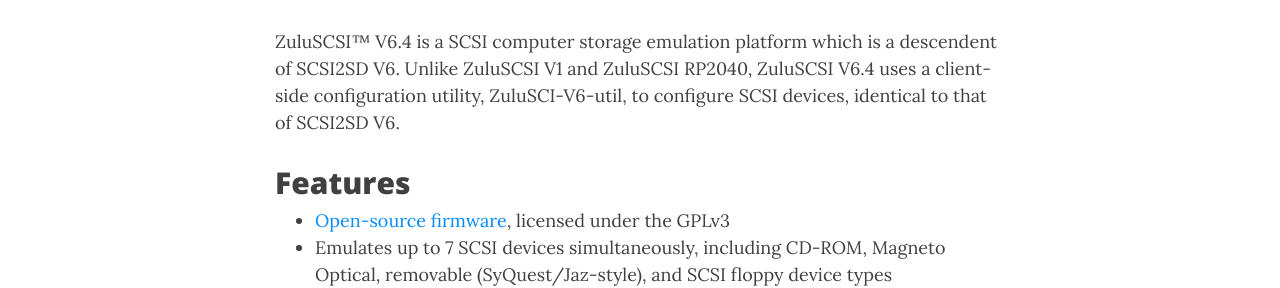
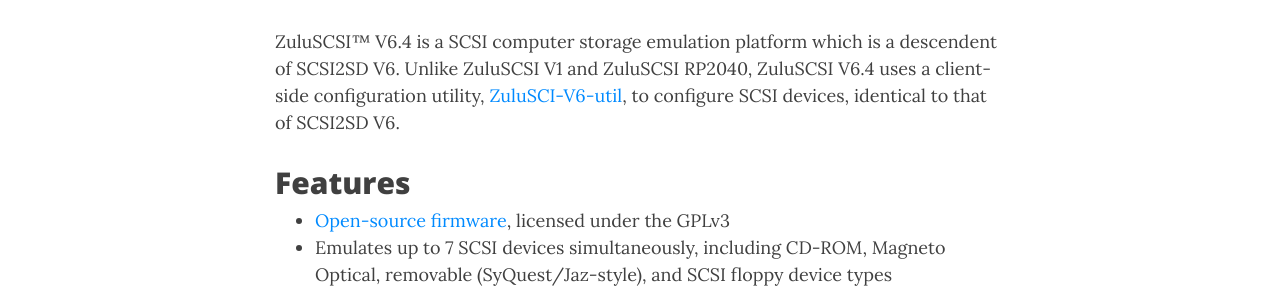
Before and after one commit to ZuluSCSI/ZuluSCSI.com, a Jekyll site: the page built from V6/index.md, in a window 1280 px wide and 900 px high, scrolled down 702 px. Shown: the part 230-518 px from the top of the window. Built offline with Jekyll 4.4.1, drawn with Linux system fonts in a browser that asks for light colours; nearby versions of some CDN libraries; our own code applies the rules of GitHub Pages for plain Markdown files; part of the change alters nothing that is shown.

```diff
--- a/V6/index.md
+++ b/V6/index.md
@@ -1,7 +1,7 @@
 <img src="/assets/img/ZuluSCSI_V6.4-Rev2024a.jpg" alt="ZuluSCSI V6.4 PCB" width="733" height="770">
 
 
-ZuluSCSI™ V6.4 is a SCSI computer storage emulation platform which is a descendent of SCSI2SD V6. Unlike ZuluSCSI V1 and ZuluSCSI RP2040, ZuluSCSI V6.4 uses a client-side configuration utility, ZuluSCI-V6-util, to configure SCSI devices, identical to that of SCSI2SD V6.
+ZuluSCSI™ V6.4 is a SCSI computer storage emulation platform which is a descendent of SCSI2SD V6. Unlike ZuluSCSI V1 and ZuluSCSI RP2040, ZuluSCSI V6.4 uses a client-side configuration utility, [ZuluSCI-V6-util](https://zuluscsi.com/V6/zuluscsi-v6-util-1.0-windows.zip), to configure SCSI devices, identical to that of SCSI2SD V6.
 
 ## Features
 
```
